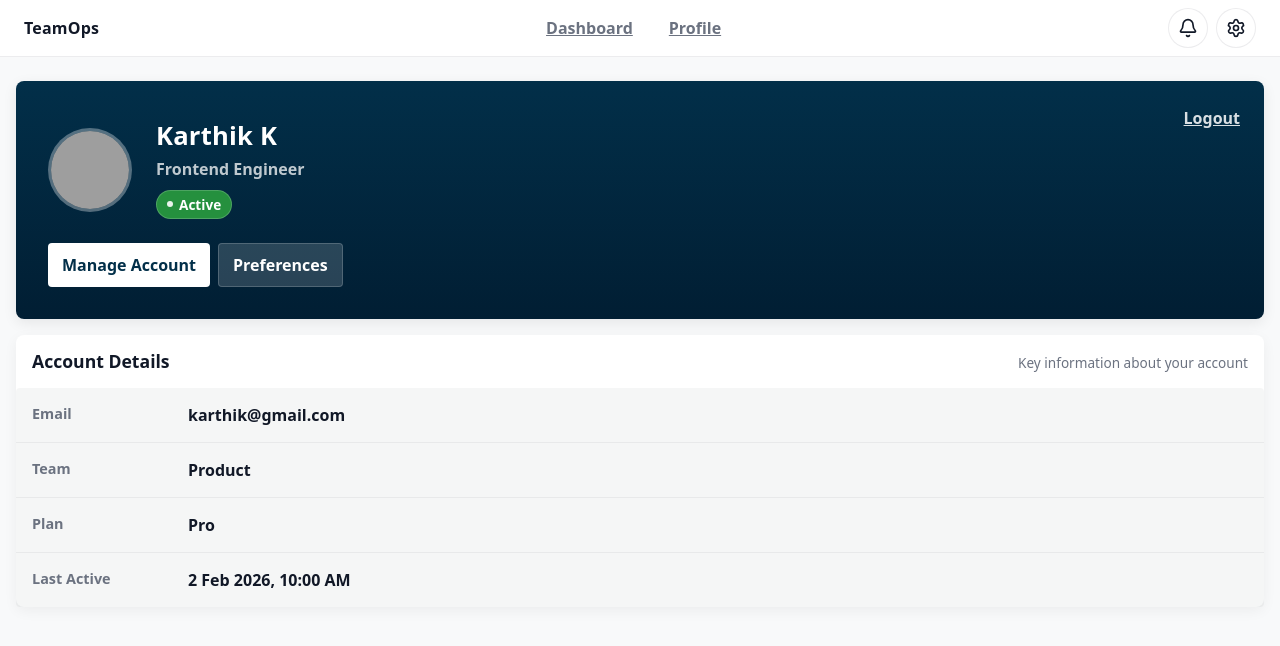
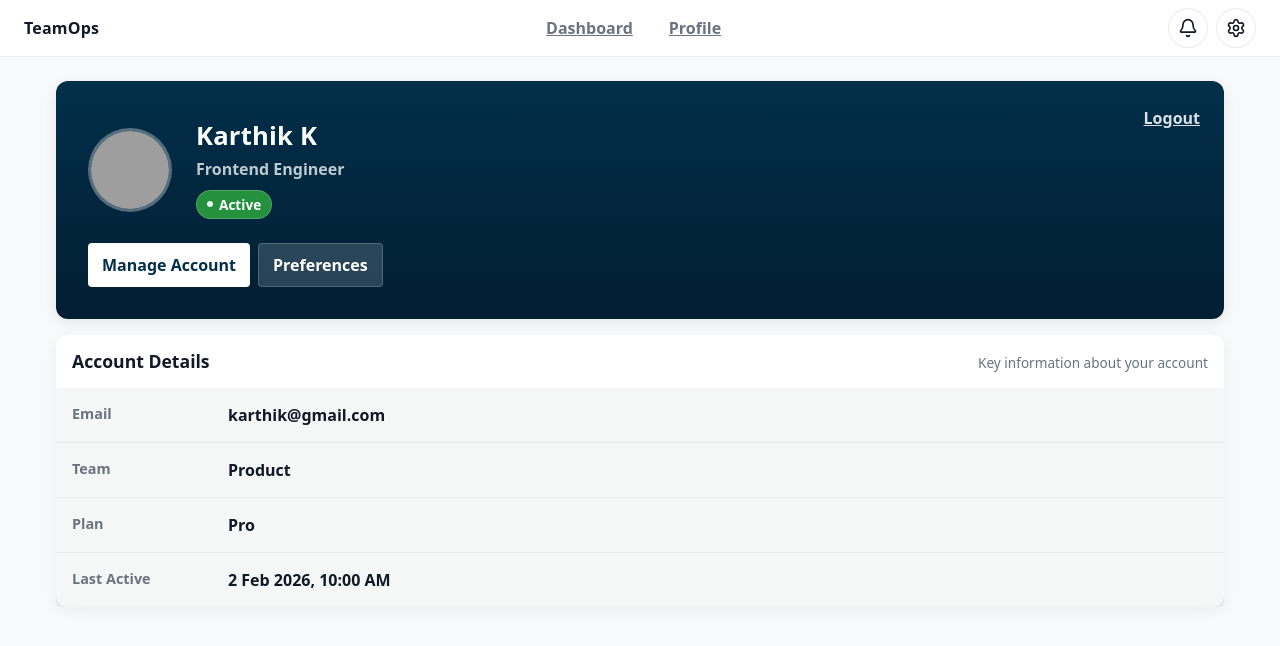
Before and after one commit to devRakeshCodes/teamops-mvp, a SvelteKit app: page /profile in a window 1280 px wide. Shown: the top 646 px of the page. Built offline with nearby package versions, Linux system fonts and the light colour scheme; grey boxes are pictures that could not be loaded.

Commit message:
style: refine profile hero layout and page width

```diff
--- a/src/routes/profile/+page.svelte
+++ b/src/routes/profile/+page.svelte
@@ -106,13 +106,15 @@
 		display: grid;
 		gap: var(--spacing-md);
 		padding: 0 var(--spacing-md);
+		max-width: 1200px;
+		margin: 0 auto;
 	}
 
 	/* HERO like the mock */
 	.hero {
 		background: linear-gradient(180deg, var(--color-primary) 0%, var(--color-primary-hover) 100%);
 		color: #fff;
-		border-radius: var(--radius-md);
+		border-radius: var(--radius-lg);
 		padding: var(--spacing-xl);
 		display: grid;
 		gap: var(--spacing-lg);
@@ -248,7 +250,7 @@
 	/* DETAILS CARD */
 	.panel {
 		background: var(--color-surface);
-		border-radius: var(--radius-md);
+		border-radius: var(--radius-lg);
 		box-shadow: 0 4px 14px rgba(0, 0, 0, 0.05);
 	}
 
```
